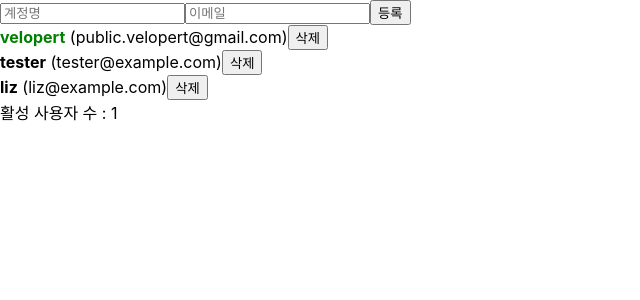
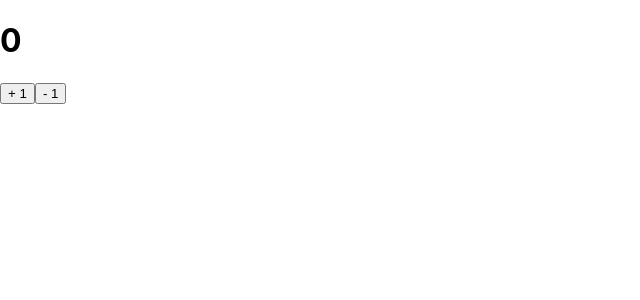
Before and after one commit to HyeonGyu-Shin/velopert-react-study, a React (Create React App) app in the folder begin-react/: page / in a window 1280 px wide. Shown: the top 300 px of the page, without its empty margins (0-640 px from the left). Built offline with nearby package versions, Linux system fonts and the light colour scheme.

Commit message:
useReducer 사용 전 코드 리팩토링

```diff
--- a/begin-react/src/App.js
+++ b/begin-react/src/App.js
@@ -1,10 +1,10 @@
-import React, { useState } from 'react';
-import UsersContainer from './components/UsersContainer';
+import React from 'react';
+import Counter from './components/Counter';
 
 const App = () => {
     return (
         <div>
-            <UsersContainer />
+            <Counter></Counter>
         </div>
     );
 };
--- a/begin-react/src/components/Counter.js
+++ b/begin-react/src/components/Counter.js
@@ -1,11 +1,21 @@
-import React from 'react';
+import React, { useState } from 'react';
 
-const Counter = ({ count, onIncrease, onDecrease }) => {
+const Counter = () => {
+    const [number, setnumber] = useState(0);
+
+    const onIncrease = () => {
+        setnumber((number) => number + 1);
+    };
+
+    const onDecrease = () => {
+        setnumber((number) => number - 1);
+    };
+
     return (
         <div>
-            <h1>{count}</h1>
-            <button onClick={onIncrease}> +1 </button>
-            <button onClick={onDecrease}> -1 </button>
+            <h1>{number}</h1>
+            <button onClick={onIncrease}> + 1</button>
+            <button onClick={onDecrease}> - 1</button>
         </div>
     );
 };
--- a/begin-react/src/components/CreateUser.js
+++ b/begin-react/src/components/CreateUser.js
@@ -1,10 +1,6 @@
 import React from 'react';
 
 const CreateUser = ({ username, email, onChange, onCreate }) => {
-    React.useEffect(() => {
-        console.log(`CreateUser 컴포넌트 생성!`)
-    })
-
     return (
         <div>
             <input
--- a/begin-react/src/components/UserList.js
+++ b/begin-react/src/components/UserList.js
@@ -1,17 +1,18 @@
-import React, { useEffect } from 'react';
+import React from 'react';
 
 const User = React.memo(({ user, onRemove, onToggle }) => {
-    React.useEffect(() => {
-        console.log(`User 컴포넌트 생성!`)
-    })
-
     return (
         <div>
-            <b style={{
-                cursor: 'pointer',
-                color: user.active ? 'green' : 'black',
-            }}
-                onClick={() => onToggle(user.id)}>{user.username}</b> <span>({user.email})</span>
+            <b
+                style={{
+                    cursor: 'pointer',
+                    color: user.active ? 'green' : 'black',
+                }}
+                onClick={() => onToggle(user.id)}
+            >
+                {user.username}
+            </b>{' '}
+            <span>({user.email})</span>
             <button onClick={() => onRemove(user.id)}>삭제</button>
         </div>
     );
@@ -21,11 +22,16 @@ const UserList = ({ users, onRemove, onToggle }) => {
     return (
         <div>
             {users.map((user) => (
-                <User user={user} key={user.id} onRemove={onRemove} onToggle={onToggle} />
+                <User
+                    user={user}
+                    key={user.id}
+                    onRemove={onRemove}
+                    onToggle={onToggle}
+                />
             ))}
         </div>
     );
 };
 
-export default React.memo(UserList);
-// export default UserList;
+// export default React.memo(UserList);
+export default UserList;
--- a/begin-react/src/components/UsersContainer.js
+++ b/begin-react/src/components/UsersContainer.js
@@ -1,17 +1,13 @@
-import React, { useState, useRef, useMemo, useCallback, useEffect } from 'react';
+import React, { useState, useRef, useMemo, useCallback } from 'react';
 import CreateUser from './CreateUser';
 import UserList from './UserList';
 
 const countActiveUsers = (users) => {
     console.log(`활성 사용자 수를 세는 중...`);
-    return users.filter(user => user.active).length;
-}
+    return users.filter((user) => user.active).length;
+};
 
 const UsersContainer = () => {
-
-    useEffect(() => {
-        console.log(`userscontainer 생성!`);
-    })
     const [inputs, setInputs] = useState({
         username: '',
         email: '',
@@ -40,13 +36,16 @@ const UsersContainer = () => {
 
     const { username, email } = inputs;
 
-    const onChange = useCallback((e) => {
-        const { name, value } = e.target;
-        setInputs({
-            ...inputs,
-            [name]: value,
-        });
-    }, [inputs]);
+    const onChange = useCallback(
+        (e) => {
+            const { name, value } = e.target;
+            setInputs({
+                ...inputs,
+                [name]: value,
+            });
+        },
+        [inputs]
+    );
 
     const nextId = useRef(4);
 
@@ -54,26 +53,26 @@ const UsersContainer = () => {
         const user = {
             id: nextId.current,
             username,
-            email
+            email,
         };
-        setUsers(users => users.concat(user));
+        setUsers((users) => users.concat(user));
 
         setInputs({
             username: '',
-            email: ''
+            email: '',
         });
         nextId.current += 1;
     }, [username, email]);
 
-    const onRemove = useCallback(id => {
+    const onRemove = useCallback((id) => {
         // user.id 가 파라미터로 일치하지 않는 원소만 추출해서 새로운 배열을 만듬
         // = user.id 가 id 인 것을 제거함
-        setUsers(users => users.filter(user => user.id !== id));
+        setUsers((users) => users.filter((user) => user.id !== id));
     }, []);
 
-    const onToggle = useCallback(id => {
-        setUsers(users =>
-            users.map(user =>
+    const onToggle = useCallback((id) => {
+        setUsers((users) =>
+            users.map((user) =>
                 user.id === id ? { ...user, active: !user.active } : user
             )
         );
```
Also changed, not shown: begin-react/src/components/CounterContainer.js (deleted, +0 -26 lines), begin-react/package.json (indentation only), 1 other file (tests, documents, lock files or other folders).
